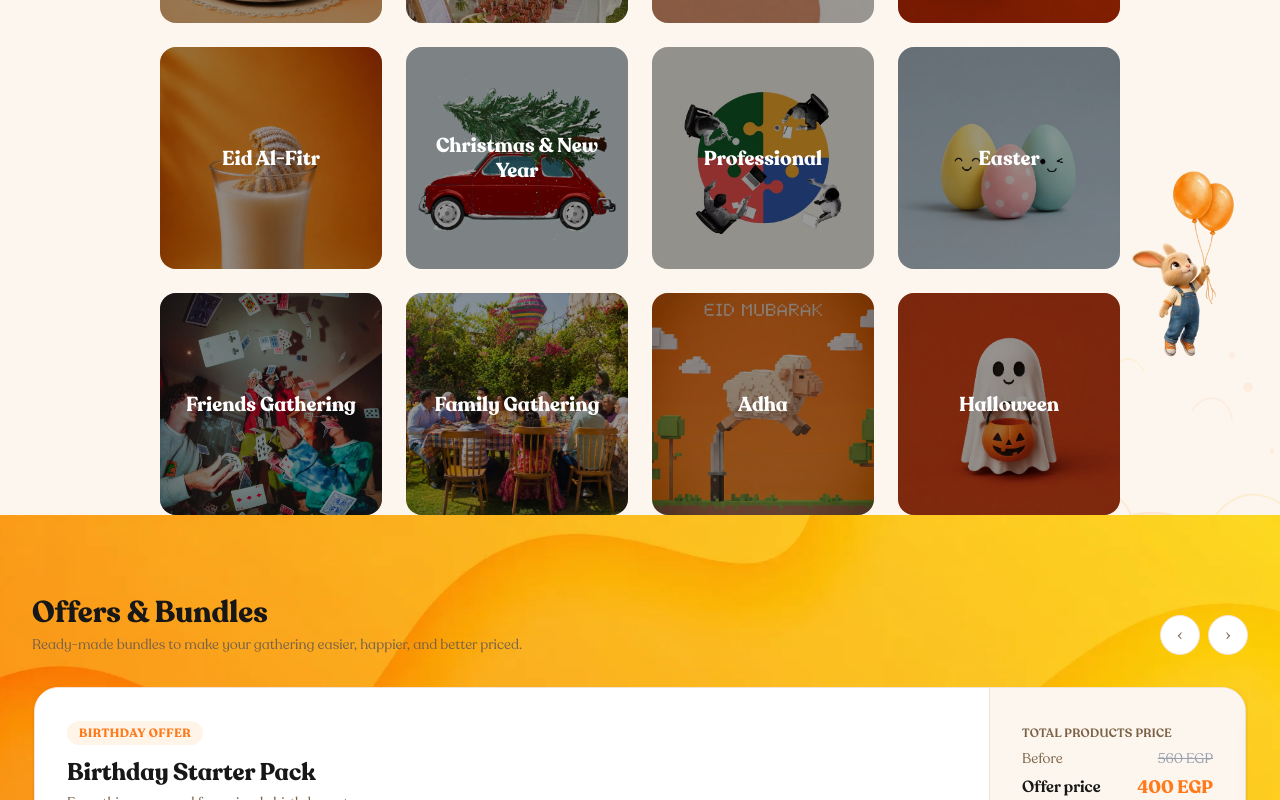
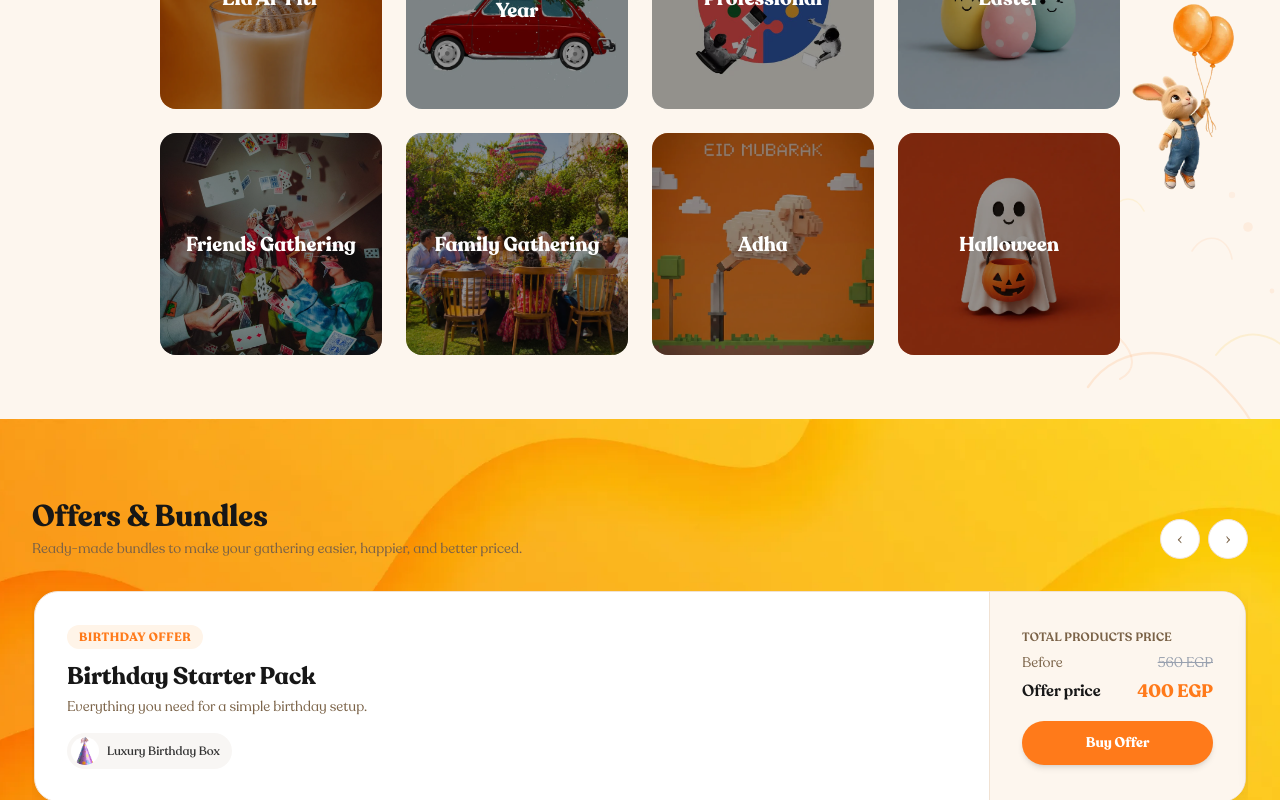
Before and after one commit to Word-of-Mouth-Marketing-agency/gather, a Next.js app: page / in a window 1280 px wide. Shown: the part 2564-3364 px from the top of the page. Built offline with nearby package versions, Linux system fonts and the light colour scheme.

Commit message:
fix: remove wrapper gap-14, revert all negative margins, keep sections own padding

```diff
--- a/src/components/SectionRenderer.tsx
+++ b/src/components/SectionRenderer.tsx
@@ -22,7 +22,7 @@ export default function SectionRenderer({ sections }: Props) {
     .sort((a, b) => a.order - b.order)
 
   return (
-    <div className="flex flex-col gap-14 lg:gap-20">
+    <div className="flex flex-col">
       {visible.map((section) => (
         <SectionSwitch key={section.id} section={section} />
       ))}
--- a/src/components/sections/AboutGatherSection.tsx
+++ b/src/components/sections/AboutGatherSection.tsx
@@ -13,7 +13,7 @@ export default function AboutGatherSection({
   const parts = title.split(/(Gather)/g)
 
   return (
-    <section className="-mt-[120px] sm:-mt-[160px]">
+    <section>
 
       <div className="bg-[#FCECDC] w-full">
         <div className="grid grid-cols-1 lg:grid-cols-3 min-h-[400px] lg:min-h-[500px]">
--- a/src/components/sections/GatherMomentsSection.tsx
+++ b/src/components/sections/GatherMomentsSection.tsx
@@ -18,7 +18,7 @@ export default function GatherMomentsSection({
 
   return (
     <section
-      className="bg-cover bg-center bg-no-repeat py-14 sm:py-18 lg:py-22 -mt-[56px] lg:-mt-[80px]"
+      className="bg-cover bg-center bg-no-repeat py-14 sm:py-18 lg:py-22"
       style={{ backgroundImage: `url(${backgroundImage})` }}
     >
       <div className="max-w-7xl mx-auto px-4 sm:px-6 lg:px-8">
--- a/src/components/sections/OffersBundlesSection.tsx
+++ b/src/components/sections/OffersBundlesSection.tsx
@@ -29,7 +29,7 @@ export default function OffersBundlesSection({ title, subtitle }: OffersGridSect
   if (total === 0) return null
 
   return (
-    <section className="relative w-full bg-cover bg-center bg-no-repeat py-16 sm:py-20 -mt-[104px] lg:-mt-[144px]"
+    <section className="relative w-full bg-cover bg-center bg-no-repeat py-16 sm:py-20"
       style={{ backgroundImage: "url('/assets/gather/offers-bg.webp')" }}
     >
       <div className="relative max-w-7xl mx-auto px-4 sm:px-6 lg:px-8">
```
